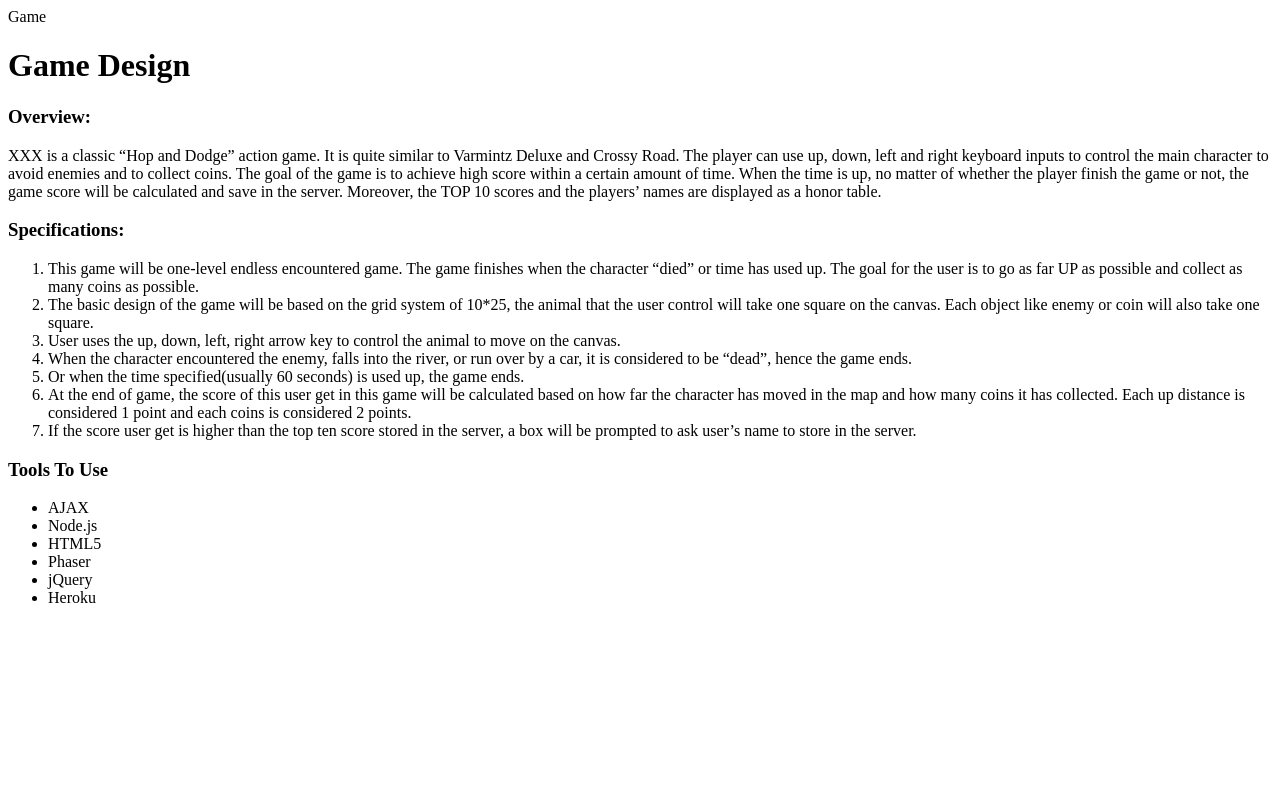
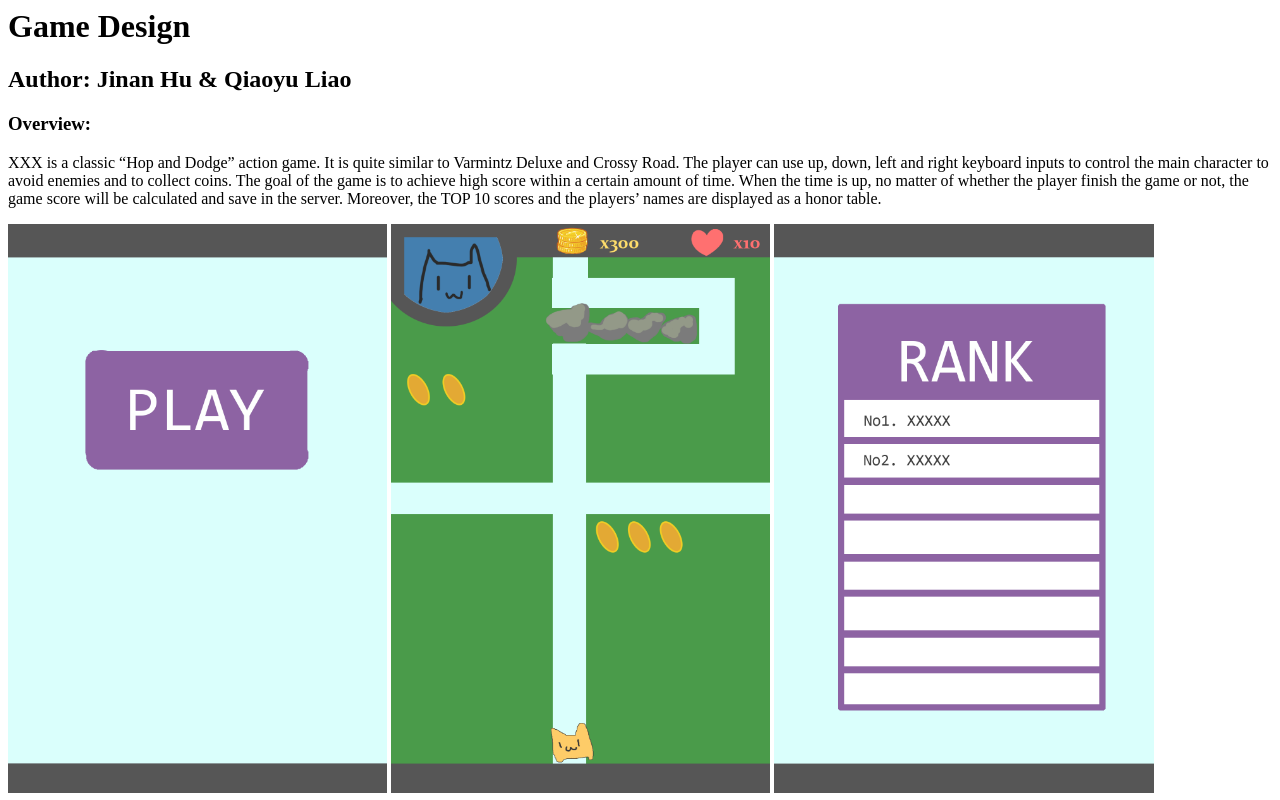
Before and after one commit to agynessl/2dWebgame, a website: page index.html in a window 1280 px wide. Shown: the top 800 px of the page. Drawn offline with Linux system fonts and the light colour scheme.

Commit message:
add imgs and css to html

```diff
--- a/css/style.css
+++ b/css/style.css
@@ -0,0 +1,4 @@
+div img{
+	width:30%;
+	margin: 0 auto;
+}
--- a/index.html
+++ b/index.html
@@ -1,10 +1,23 @@
 <html lang="en">
-  <head>Game</head>
+
+  <head>
+  <link rel="stylesheet" type="text/css" href="css/style.css"/>
+  </head>
+
   <body>
   	<h1> Game Design </h1>
+    <h2> Author: Jinan Hu & Qiaoyu Liao </h2>
+
 
   	<h3> Overview: </h3>
   	<p> XXX is a classic “Hop and Dodge” action game. It is quite similar to Varmintz Deluxe and Crossy Road. The player can use up, down, left and right keyboard inputs to control the main character to avoid enemies and to collect coins. The goal of the game is to achieve high score within a certain amount of time. When the time is up, no matter of whether the player finish the game or not, the game score will be calculated and save in the server. Moreover, the TOP 10 scores and the players’ names are displayed as a honor table.</p>
+
+
+    <div>
+    <img src="/img/entrance.png">
+    <img src="/img/gamepanel.png">
+    <img src="/img/final.png">
+    <div>
 
   	<h3> Specifications: </h3>
   	<ol>
```
Also changed, not shown: server.js (+9 -0 lines).
